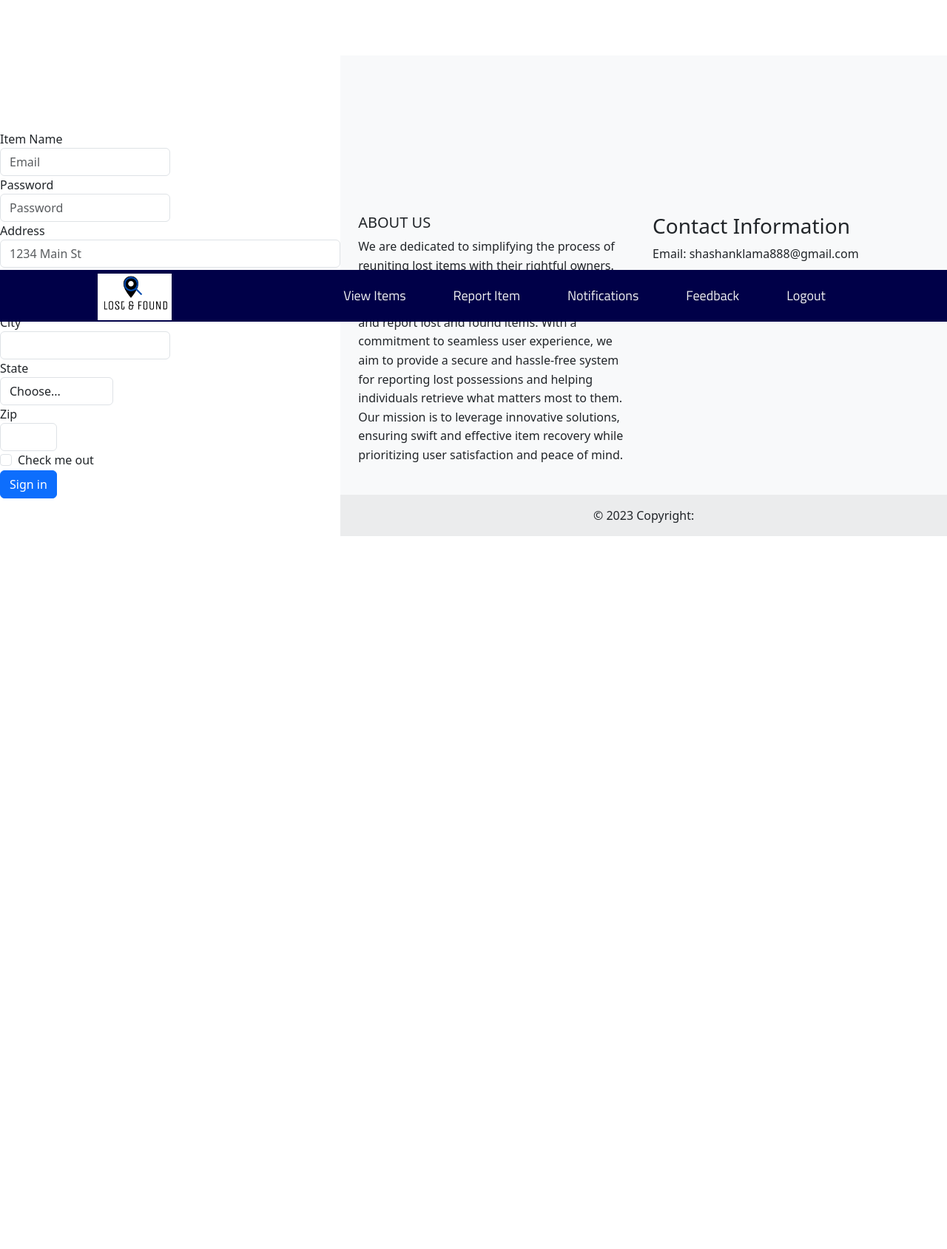
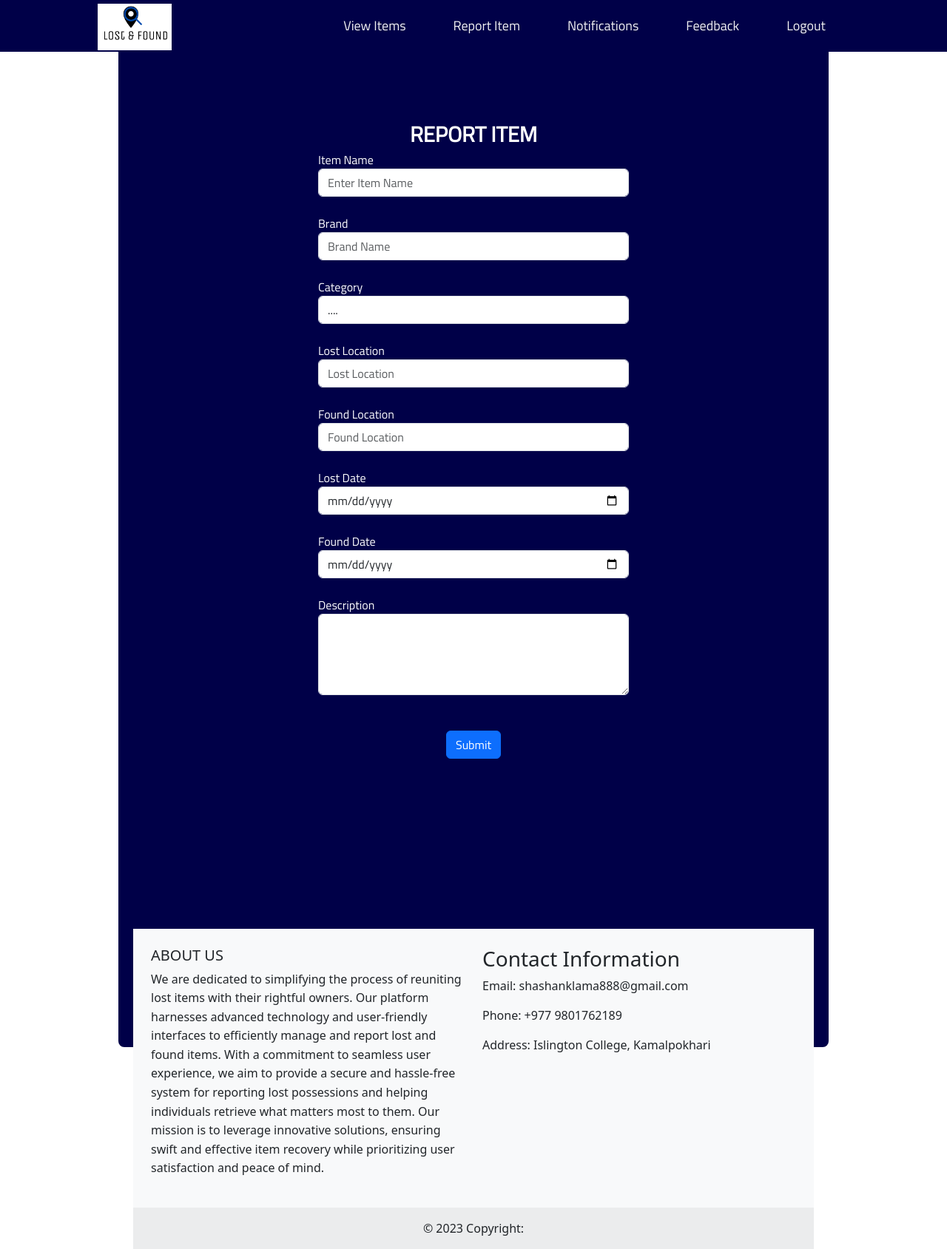
Before and after one commit to ShashankkLama/lost-and-found-FYP-, a Django app: page /report/report in a window 1280 px wide. Shown: the whole page at 74% size. Before the commit the page ends 725 px from the top, so only its background shows below. Run offline with Django 5.2, Linux system fonts and the light colour scheme.

Commit message:
report CSS styling and minor bug fixes

```diff
--- a/static/css/base.css
+++ b/static/css/base.css
@@ -113,6 +113,8 @@ nav{
   position: fixed;
   z-index: 99;
   width: 100%;
+  top:0;
+  left:0;
 
   background: #000048;
 }
--- a/static/css/report.css
+++ b/static/css/report.css
@@ -1,12 +1,34 @@
-body {
+
+#reportForm {
+    margin-top: 100px;
+    padding: 40px;
+    font-family: 'Titillium Web', sans-serif;
+    color: white
+
+
+
+
+  }
+#reportText {
+    text-align: center;
+    font-size: 29px;
+    font-weight: bold;
+    margin-top: px; /* Adjust as needed */
+    font-family: 'Titillium Web', sans-serif;
+    color: white
+  }
+  .form-row {
     display: flex;
+    flex-direction: column;
     align-items: center;
-    justify-content: center;
-    height: 100vh; /* Make sure the body takes the full height of the viewport */
-    margin: 0;
   }
 
-  form {
-    margin-top: 50px; /* Adjust the margin to bring the form down */
-    width: 50%; /* Adjust the width of the form as needed */
+  #formContainer {
+    background-color: #000048; /* Dark Navy Blue */
+    padding: 20px; /* Add padding for spacing */
+    border-radius: 8px; /* Optional: Add border radius for rounded corners */
+    max-height: 177vh; /* Set a maximum height in terms of viewport height */
+    max-width: 120vh; /* Set a maximum width */
+    margin: auto;
+
   }
--- a/templates/base.html
+++ b/templates/base.html
@@ -5,8 +5,10 @@
 <head>
     <meta charset="UTF-8">
     <meta name="viewport" content="width=device-width, initial-scale=1.0">
-    {#---------------------------------------------CSS---------------------------------------------#}
-    <link rel="stylesheet" href="{% static 'css/base.css' %}">
+
+{#---------------------------------------------------CSS--------------------------------------------------------#}
+
+<link rel="stylesheet" href="{% static 'css/base.css' %}">
     <link rel="stylesheet" href="https://fonts.googleapis.com/css2?family=Unica+One&display=swap">
     <link rel="stylesheet" href="https://fonts.googleapis.com/css2?family=Titillium+Web&display=swap">
     <link href="https://cdn.jsdelivr.net/npm/bootstrap@5.3.0/dist/css/bootstrap.min.css" rel="stylesheet">
@@ -14,7 +16,8 @@
     <title>Lost & Found </title>
 </head>
 
-    {#---------------------------------------------Header---------------------------------------------#}
+{#---------------------------------------------------CSS---------------------------------------------------------#}
+
 
 <body>
   <nav>
--- a/templates/report.html
+++ b/templates/report.html
@@ -1,61 +1,77 @@
 {% extends 'base.html' %}
 {% load static %}
 
-{#---------------------------------CSS--------------------------------------#}
+{#---------------------------------------------------CSS--------------------------------------------------------#}
+
 {% block css%}
 <link rel="stylesheet" href="{% static 'css/report.css'%}">
 {% endblock%}
 
-{#---------------------------------Body-------------------------------------#}
+{#---------------------------------------------------Body-------------------------------------------------------#}
 
 {%block content%}
-
-
-<form>
+<div id="formContainer">
+  <form id="reportForm" >
+  {% comment %} s {% endcomment %}
+    <div id="reportText" class="text-center">REPORT ITEM</div>
     <div class="form-row">
         <div class="form-group col-md-6">
-        <label for="inputEmail4">Item Name</label>
-        <input type="text" class="form-control" id="inputEmail4" placeholder="Email">
+            <label for="itemname">Item Name</label>
+            <input type="text" class="form-control" id="itemname" placeholder="Enter Item Name">
         </div>
+        <br/>
         <div class="form-group col-md-6">
-        <label for="inputPassword4">Password</label>
-        <input type="text" class="form-control" id="inputPassword4" placeholder="Password">
+            <label for="brand">Brand</label>
+            <input type="text" class="form-control" id="brand" placeholder="Brand Name">
         </div>
     </div>
-    <div class="form-group">
-      <label for="inputAddress">Address</label>
-      <input type="text" class="form-control" id="inputAddress" placeholder="1234 Main St">
-    </div>
-    <div class="form-group">
-      <label for="inputAddress2">Address 2</label>
-      <input type="text" class="form-control" id="inputAddress2" placeholder="Apartment, studio, or floor">
-    </div>
+  <br/>
   <div class="form-row">
       <div class="form-group col-md-6">
-        <label for="inputCity">City</label>
-        <input type="text" class="form-control" id="inputCity">
-      </div>
-      <div class="form-group col-md-4">
-        <label for="inputState">State</label>
-        <select id="inputState" class="form-control">
-          <option selected>Choose...</option>
-          <option>...</option>
+          <label for="category">Category</label>
+          <select class="form-control" id="category" name="category">
+              <option value="clothingitem">....</option>
+              <option value="phone">Phone</option>
+              <option value="umbrella">Umbrella</option>
+              <option value="charger">Charger</option>
+              <option value="clothingitem">Clothing Item</option>
+              <option value="miscellaneous">Miscellaneous</option>
+
           </select>
       </div>
-      <div class="form-group col-md-2">
-        <label for="inputZip">Zip</label>
-        <input type="text" class="form-control" id="inputZip">
   </div>
+  <br/>
+  <div class="form-row">
+        <div class="form-group col-md-6">
+            <label for="lostlocation">Lost Location</label>
+            <input type="text" class="form-control" id="lostlocation" placeholder="Lost Location">
         </div>
-    <div class="form-group">
-      <div class="form-check">
-        <input class="form-check-input" type="checkbox" id="gridCheck">
-        <label class="form-check-label" for="gridCheck">
-          Check me out
-        </label>
+        <br/>
+        <div class="form-group col-md-6">
+          <label for="foundlocation">Found Location</label>
+          <input type="text" class="form-control" id="lostlocation" placeholder="Found Location">
       </div>
+      <br/>
+        <div class="form-group col-md-6">
+          <label for="lostdate">Lost Date</label>
+          <input type="date" class="form-control" id="lostdate">
       </div>
-    <button type="submit" class="btn btn-primary">Sign in</button>
+      <br/>
+        <div class="form-group col-md-6">
+          <label for="founddate">Found Date</label>
+          <input type="date" class="form-control" id="founddate">
+      </div>
+      <br/>
+
+      <div class="form-group col-md-6">
+        <label for="description">Description</label>
+        <textarea class="form-control" id="description" rows="4"></textarea>
+    </div>
+    <br/>
+
+  <br/>
+  <button type="submit" class="btn btn-primary mx-auto my-auto d-block">Submit </button>
   </form>
+</div>
 
 {% endblock %}
```
Lines whose indentation alone changed are shown as unchanged.
